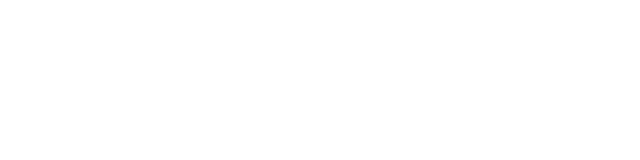
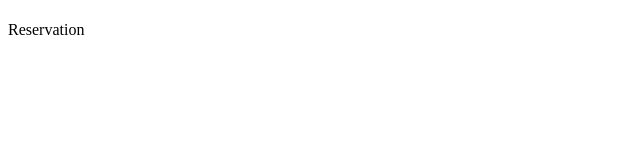
Before and after one commit to fernandobritto/payable-node, a React (Create React App) app: page /reservation in a window 1280 px wide. Shown: the top 160 px of the page, without its empty margins (0-640 px from the left). Built offline with nearby package versions, Linux system fonts and the light colour scheme.

Commit message:
Initial commit

```diff
--- a/src/App.js
+++ b/src/App.js
@@ -1,6 +1,14 @@
 import React from 'react'
+import { BrowserRouter, Route } from 'react-router-dom'
 
-function App() {
-  return <div></div>
+import Routes from './routes'
+import Header from './components/Header'
+
+export default function src() {
+  return (
+    <BrowserRouter>
+      <Header />
+      <Routes />
+    </BrowserRouter>
+  )
 }
-export default App
--- /dev/null
+++ b/src/components/Header/index.js
@@ -0,0 +1,9 @@
+import React from 'react'
+
+export default function Header() {
+  return (
+    <header>
+      <h1></h1>
+    </header>
+  )
+}
--- /dev/null
+++ b/src/pages/Home/index.js
@@ -0,0 +1,5 @@
+import React from 'react'
+
+export default function Home() {
+  return <div>Home</div>
+}
--- /dev/null
+++ b/src/pages/Reservation/index.js
@@ -0,0 +1,5 @@
+import React from 'react'
+
+export default function Reservation() {
+  return <div>Reservation</div>
+}
--- /dev/null
+++ b/src/routes.js
@@ -0,0 +1,14 @@
+import React from 'react'
+import { Switch, Route } from 'react-router-dom'
+
+import Home from './pages/Home'
+import Reservation from './pages/Reservation'
+
+export default function Routes() {
+  return (
+    <Switch>
+      <Route path="/" exact component={Home} />
+      <Route path="/reservation" component={Reservation} />
+    </Switch>
+  )
+}
```
Also changed, not shown: 1 other file (tests, documents, lock files or other folders).
